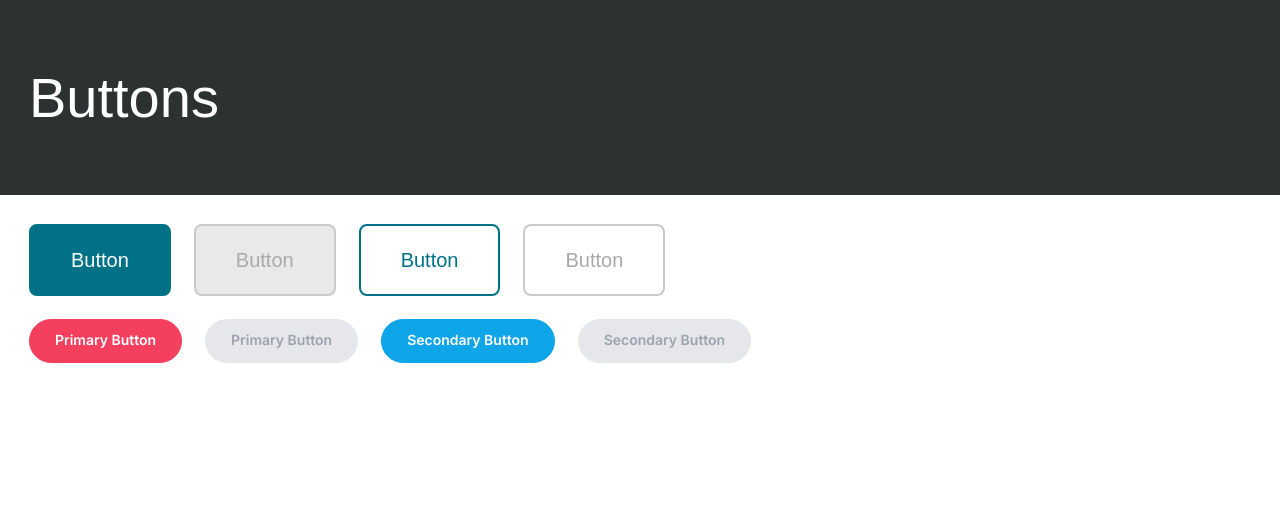
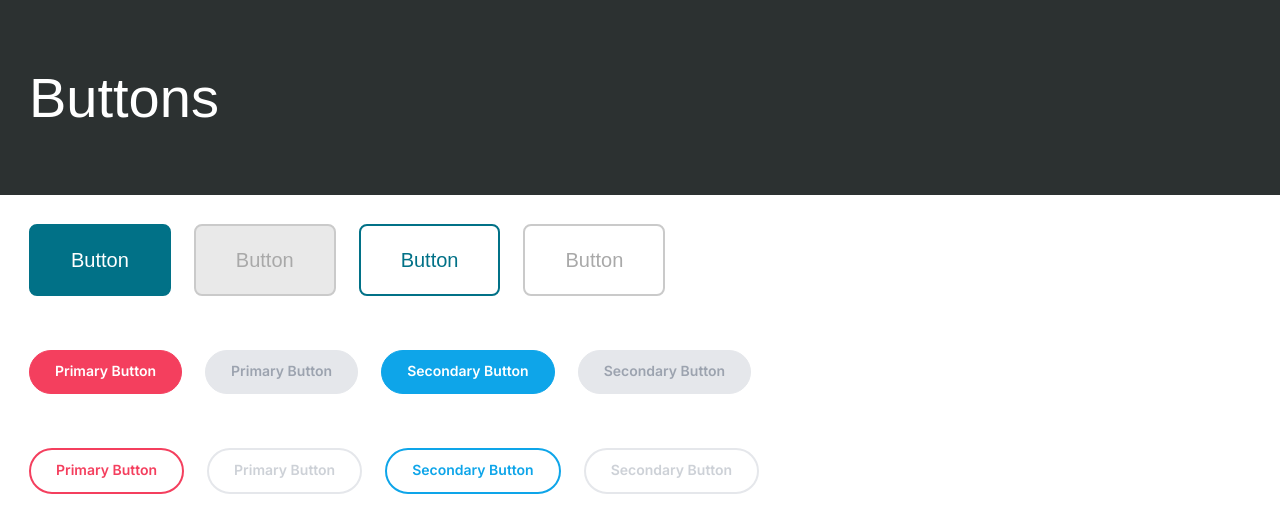
Before and after one commit to ArtisVansovics/md01_btns-toasts, a plain HTML site: page index.html in a window 1280 px wide. Drawn offline with Linux system fonts and the light colour scheme; a web font is replaced by a local one.

Commit message:
Added third row of buttons, increased gap between rows

```diff
--- a/index.html
+++ b/index.html
@@ -48,8 +48,25 @@
                     </button>
                 </div>
             </div>
+            <div class="flex-container">
+                <button class="btn-pill-light">
+                    Primary Button
+                </button>
+                <div class="disabled-wrapper">
+                    <button class="btn-pill-light" disabled>
+                        Primary Button
+                    </button>
+                </div>
+                <button class="btn-pill-light btn-pill-light--secondary">
+                    Secondary Button
+                </button>
+                <div class="disabled-wrapper">
+                    <button class="btn-pill-light btn-pill-light--secondary" disabled>
+                        Secondary Button
+                    </button>
+                </div>
+            </div>
         </div>
-
     </div>
 </body>
 </html>
--- a/styles.css
+++ b/styles.css
@@ -31,7 +31,7 @@ body {
     display: flex;
     flex-flow: column wrap;
     padding: 29px;
-    gap: 23px;
+    gap: 54px;
 }
 
 .flex-container {
@@ -104,7 +104,7 @@ body {
     background-color: #E5E7EB;
     color: #9CA3AF;
     border: 1px solid #E5E7EB;
-    pointer-events: none; /* Disables hover effects */
+    pointer-events: none;
 }
 
 .btn-pill:hover {
@@ -118,15 +118,43 @@ body {
     border-color: #0EA5E9;
 }
 
-.btn-pill--secondary:disabled {
-    background-color: #E5E7EB;
-    color: #9CA3AF;
-    border: 1px solid #E5E7EB;
-    pointer-events: none; /* Disables hover effects */
-}
-
 .btn-pill--secondary:hover {
     background-color: #075985;
     border-color: #075985;
+}
+
+.btn-pill-light {
+    background-color: transparent;
+    color: #F43F5E;
+    font-family: 'Inter', sans-serif;
+    font-weight: 600;
+    font-size: 14px;
+    line-height: 14px;
+    padding: 13px 25px 15px;
+    border-radius: 100px;
+    border: 2px solid #F43F5E;
+}
+
+.btn-pill-light:disabled {
+    color: rgba(156, 163, 175, 0.5); /* #9CA3AF with 0.5 opacity */
+    border-color: #E5E7EB;
+    pointer-events: none;
+}
+
+.btn-pill-light:hover {
+    color: #9F1239;
+    border-color: #9F1239;
+    outline: 4px solid #FDA4AF;
     cursor: pointer;
 }
+
+.btn-pill-light--secondary {
+    color: #0EA5E9;
+    border-color: #0EA5E9;
+}
+
+.btn-pill-light--secondary:hover {
+    color: #075985;
+    border-color: #075985;
+    outline-color: #7DD3FC;
+}
```
